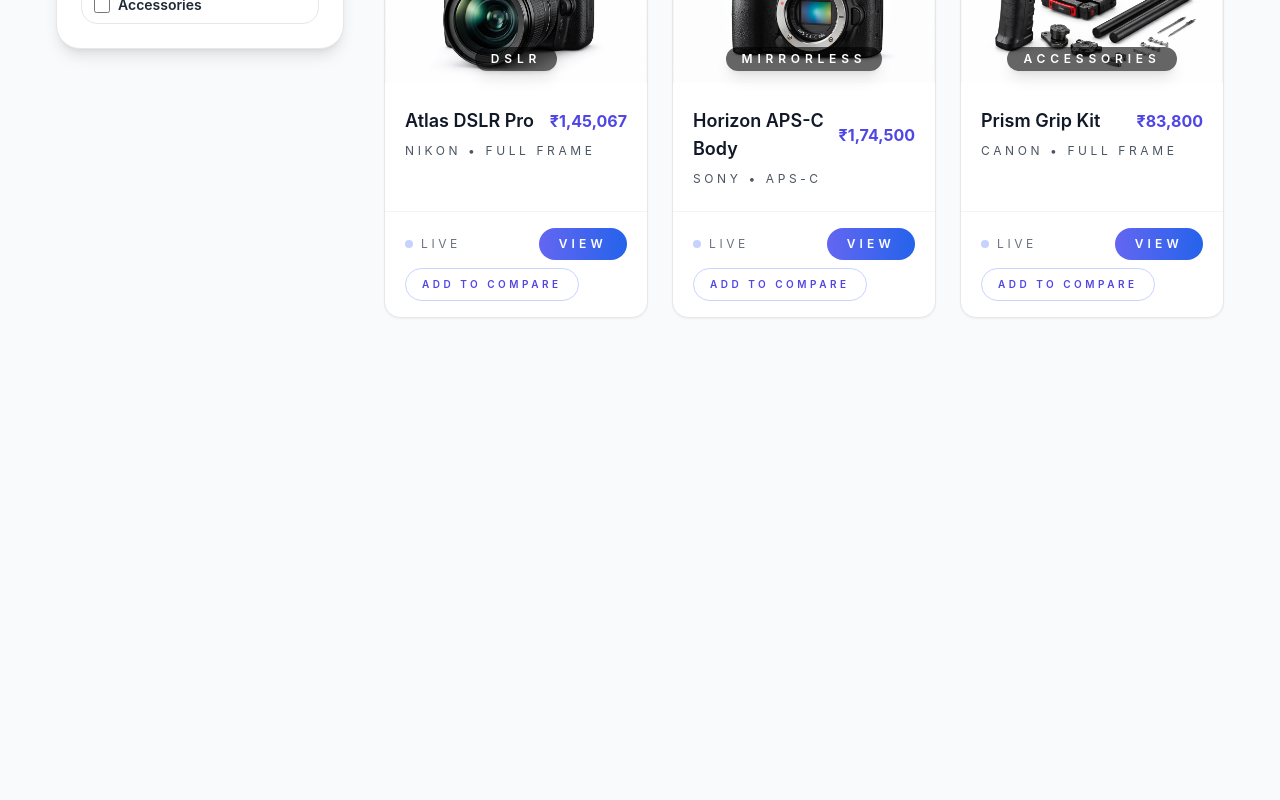
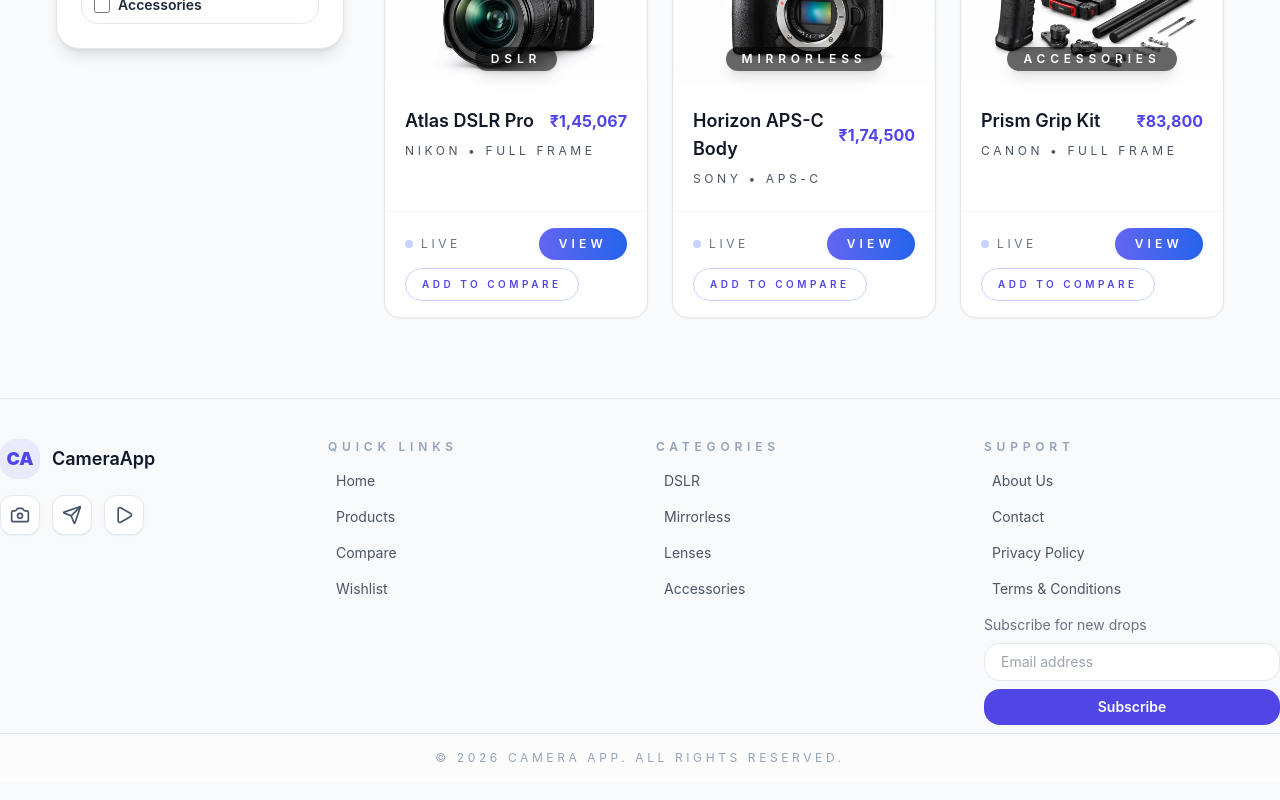
Before and after one commit to DevRajyguru/camera-app, a React (Vite) app: page /products in a window 1280 px wide. Shown: the part 900-1700 px from the top of the page. Before the commit the page ends 1298 px from the top, so only its background shows below. Built offline with nearby package versions, Linux system fonts and the light colour scheme.

Commit message:
initial commit

```diff
--- a/package.json
+++ b/package.json
@@ -11,6 +11,7 @@
   },
   "dependencies": {
     "framer-motion": "^12.38.0",
+    "lucide-react": "^1.7.0",
     "react": "^19.2.4",
     "react-dom": "^19.2.4",
     "react-hot-toast": "^2.6.0",
--- /dev/null
+++ b/src/components/Footer.jsx
@@ -0,0 +1,133 @@
+import { Link } from 'react-router-dom'
+import { Camera, Play, Send } from 'lucide-react'
+
+const Footer = () => {
+  const quickLinks = [
+    { label: 'Home', to: '/' },
+    { label: 'Products', to: '/products' },
+    { label: 'Compare', to: '/compare' },
+    { label: 'Wishlist', to: '/wishlist' },
+  ]
+
+  const categories = ['DSLR', 'Mirrorless', 'Lenses', 'Accessories']
+  const supportLinks = [
+    { label: 'About Us', to: '/about' },
+    { label: 'Contact', to: '/contact' },
+    { label: 'Privacy Policy', to: '/privacy' },
+    { label: 'Terms & Conditions', to: '/terms' },
+  ]
+
+  return (
+    <footer className="bg-[#f8f9fb] border-t border-gray-200 py-10 text-slate-600">
+      <div className="mx-auto flex max-w-7xl flex-col gap-10 px-6 sm:px-10 lg:px-0">
+        <div className="grid gap-8 md:grid-cols-2 lg:grid-cols-4">
+          <div className="space-y-4">
+            <div className="flex items-center gap-3">
+              <div className="flex h-10 w-10 items-center justify-center rounded-2xl bg-indigo-500/10 text-indigo-600">
+                <span className="text-lg font-black">CA</span>
+              </div>
+              <div>
+                <p className="text-lg font-semibold text-slate-900">CameraApp</p>
+
+              </div>
+            </div>
+              <div className="flex gap-3">
+                <a
+                  href="https://instagram.com"
+                  target="_blank"
+                  rel="noreferrer"
+                  className="flex h-10 w-10 items-center justify-center rounded-xl border border-slate-200 bg-white text-slate-600 shadow-sm transition hover:border-indigo-300 hover:text-indigo-600 hover:shadow-md"
+                  aria-label="Instagram"
+                >
+                  <Camera size={20} />
+                </a>
+                <a
+                  href="https://twitter.com"
+                  target="_blank"
+                  rel="noreferrer"
+                  className="flex h-10 w-10 items-center justify-center rounded-xl border border-slate-200 bg-white text-slate-600 shadow-sm transition hover:border-indigo-300 hover:text-indigo-600 hover:shadow-md"
+                  aria-label="X"
+                >
+                  <Send size={20} />
+                </a>
+                <a
+                  href="https://youtube.com"
+                  target="_blank"
+                  rel="noreferrer"
+                  className="flex h-10 w-10 items-center justify-center rounded-xl border border-slate-200 bg-white text-slate-600 shadow-sm transition hover:border-indigo-300 hover:text-indigo-600 hover:shadow-md"
+                  aria-label="YouTube"
+                >
+                  <Play size={20} />
+                </a>
+              </div>
+          </div>
+
+          <div className="space-y-3">
+            <p className="text-xs font-semibold uppercase tracking-[0.4em] text-slate-400">Quick links</p>
+            <div className="space-y-2 text-sm text-gray-600">
+              {quickLinks.map((link) => (
+                <Link
+                  key={link.label}
+                  to={link.to}
+                  className="block rounded-xl px-2 py-1 transition hover:text-indigo-600"
+                >
+                  {link.label}
+                </Link>
+              ))}
+            </div>
+          </div>
+
+          <div className="space-y-3">
+            <p className="text-xs font-semibold uppercase tracking-[0.4em] text-slate-400">Categories</p>
+            <div className="space-y-2 text-sm text-gray-600">
+              {categories.map((category) => (
+                <Link
+                  key={category}
+                  to="/products"
+                  className="block rounded-xl px-2 py-1 transition hover:text-indigo-600"
+                >
+                  {category}
+                </Link>
+              ))}
+            </div>
+          </div>
+
+          <div className="space-y-3">
+            <p className="text-xs font-semibold uppercase tracking-[0.4em] text-slate-400">Support</p>
+            <div className="space-y-2 text-sm text-gray-600">
+              {supportLinks.map((link) => (
+                <Link
+                  key={link.label}
+                  to={link.to}
+                  className="block rounded-xl px-2 py-1 transition hover:text-indigo-600"
+                >
+                  {link.label}
+                </Link>
+              ))}
+            </div>
+            <div className="space-y-2">
+              <p className="text-sm text-gray-500">Subscribe for new drops</p>
+              <div className="flex flex-col gap-2">
+                <input
+                  type="email"
+                  placeholder="Email address"
+                  className="rounded-2xl border border-slate-200 bg-white px-4 py-2 text-sm text-slate-700 focus:border-indigo-400 focus:outline-none focus:ring-2 focus:ring-indigo-100"
+                />
+                <button className="w-full rounded-2xl bg-indigo-600 px-4 py-2 mb-2 text-sm font-semibold text-white transition hover:bg-indigo-500">
+                  Subscribe
+                </button>
+              </div>
+            </div>
+          </div>
+        </div>
+      </div>
+      <div className="border-t border-slate-200 bg-white/60 py-4">
+        <p className="text-center text-xs uppercase tracking-[0.3em] text-slate-400">
+          © 2026 Camera App. All rights reserved.
+        </p>
+      </div>
+    </footer>
+  )
+}
+
+export default Footer
--- a/src/data/sampleProducts.js
+++ b/src/data/sampleProducts.js
@@ -7,7 +7,7 @@
 import apexLens from '../assets/images/apex.png'
 import prismKit from '../assets/images/prism.png'
 
-export const featuredBrands = ['Canon', 'Sony', 'Nikon', 'Fujifilm']
+export const featuredBrands = ['CANON', 'SONY', 'NIKON', 'FUJIFILM']
 
 export const categoryTiles = [
   {
--- a/src/layouts/MainLayout.jsx
+++ b/src/layouts/MainLayout.jsx
@@ -1,6 +1,7 @@
 import Navbar from '../components/Navbar.jsx'
 import { useNavigate } from 'react-router-dom'
 import { useStore } from '../store/useStore.js'
+import Footer from '../components/Footer.jsx'
 
 const MainLayout = ({ children }) => {
   const navigate = useNavigate()
@@ -13,6 +14,7 @@
         <main className="mx-auto flex max-w-7xl flex-col px-4 py-10 sm:px-6 lg:px-8">
           {children}
         </main>
+        <Footer />
         {compareItems.length > 0 && (
           <button
             type="button"
```
Also changed, not shown: 1 other file (tests, documents, lock files or other folders).
